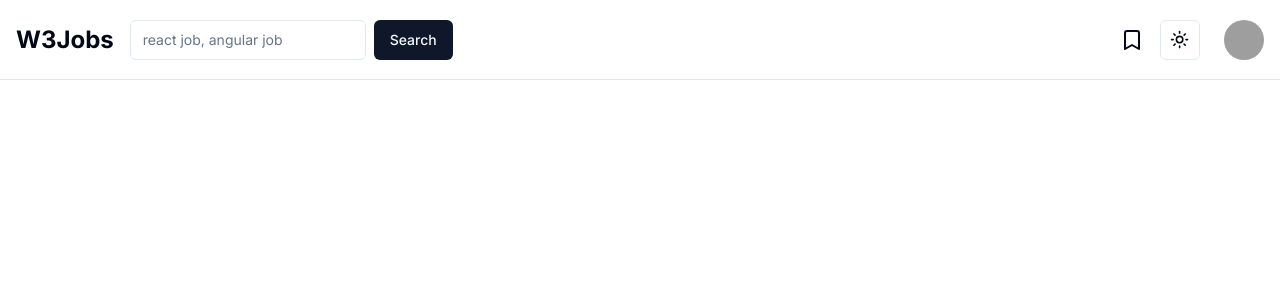
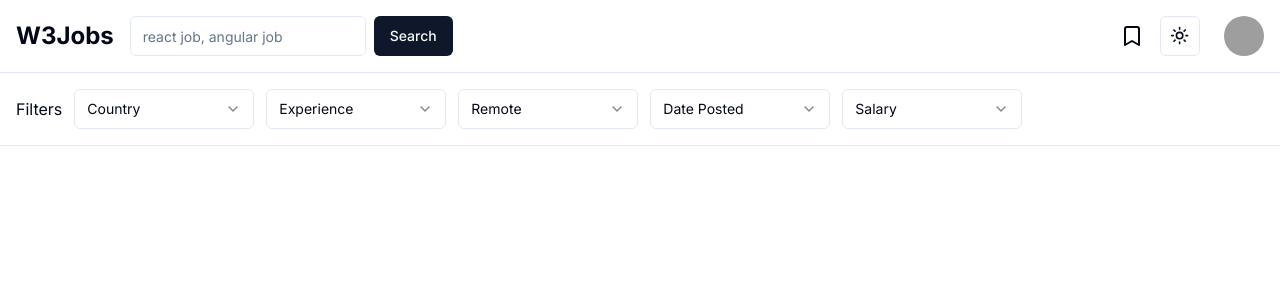
Before and after one commit to ashsajal1/w3jobs, a Next.js app: page / in a window 1280 px wide. Shown: the top 300 px of the page. Built offline with nearby package versions, Linux system fonts and the light colour scheme; grey boxes are pictures that could not be loaded.

Commit message:
feat: create fiilters with select component for enhance search experience

```diff
--- a/src/components/partials/navbar.tsx
+++ b/src/components/partials/navbar.tsx
@@ -3,10 +3,17 @@ import { BookmarkIcon } from "lucide-react";
 import { Input } from "@/components/ui/input";
 import { Button } from "@/components/ui/button";
 import { ModeToggle } from "../mode-toggle";
+import { Select, SelectTrigger, SelectValue, SelectContent, SelectGroup, SelectLabel, SelectItem } from "@/components/ui/select";
 
 export default function Navbar() {
+
+    const experiences = ['Enter level', 'Mid level', 'Senior']
+    const workType = ['Remote','Onsite','Hybrid']
+    const datePosted = ['Past month','Past week','Past 24 hours', 'Anytime']
+    const salaryRanges = ['$40000+','$60000+','$80000+','$100000+','$150000+',]
     return (
-        <nav className="p-4 h-[80px] fixed top-0 w-full border-b flex justify-between items-center">
+        <nav className="h-[80px] fixed top-0 w-full flex flex-col justify-between">
+            <section className="p-4 border-b flex justify-between items-center w-full">
                 <div className="flex items-center gap-4">
                     <p className="font-bold text-2xl">W3Jobs</p>
                     <form className="flex items-center gap-2">
@@ -25,6 +32,94 @@ export default function Navbar() {
                         <AvatarFallback>CN</AvatarFallback>
                     </Avatar>
                 </div>
+            </section>
+
+            <section className="p-4 border-b flex justify-start gap-3 items-center w-full">
+                <p>Filters</p>
+                <Select>
+                    <SelectTrigger className="w-[180px]">
+                        <SelectValue placeholder="Country" />
+                    </SelectTrigger>
+                    <SelectContent>
+                        <SelectGroup>
+                            <SelectLabel>Fruits</SelectLabel>
+                            <SelectItem value="United States">United States</SelectItem>
+                            <SelectItem value="Bangladesh">Bangladesh</SelectItem>
+
+                        </SelectGroup>
+                    </SelectContent>
+                </Select>
+
+                <Select>
+                    <SelectTrigger className="w-[180px]">
+                        <SelectValue placeholder="Experience" />
+                    </SelectTrigger>
+                    <SelectContent>
+                        <SelectGroup>
+                            <SelectLabel>Experience</SelectLabel>
+                            {
+                                experiences.map((experience: string) => (
+                                    <SelectItem key={experience} value={experience}>{experience}</SelectItem>
+
+                                ))
+                            }
+
+                        </SelectGroup>
+                    </SelectContent>
+                </Select>
+
+                <Select>
+                    <SelectTrigger className="w-[180px]">
+                        <SelectValue placeholder="Remote" />
+                    </SelectTrigger>
+                    <SelectContent>
+                        <SelectGroup>
+                            <SelectLabel>Work type</SelectLabel>
+                            {
+                                workType.map((wt: string) => (
+                                    <SelectItem key={wt} value={wt}>{wt}</SelectItem>
+
+                                ))
+                            }
+                        </SelectGroup>
+                    </SelectContent>
+                </Select>
+
+                <Select>
+                    <SelectTrigger className="w-[180px]">
+                        <SelectValue placeholder="Date Posted" />
+                    </SelectTrigger>
+                    <SelectContent>
+                        <SelectGroup>
+                            <SelectLabel>Date Posted</SelectLabel>
+                            {
+                                datePosted.map((date: string) => (
+                                    <SelectItem key={date} value={date}>{date}</SelectItem>
+
+                                ))
+                            }
+                        </SelectGroup>
+                    </SelectContent>
+                </Select>
+
+                <Select>
+                    <SelectTrigger className="w-[180px]">
+                        <SelectValue placeholder="Salary" />
+                    </SelectTrigger>
+                    <SelectContent>
+                        <SelectGroup>
+                            <SelectLabel>Salary Range</SelectLabel>
+                            {
+                                salaryRanges.map((salary: string) => (
+                                    <SelectItem key={salary} value={salary}>{salary}</SelectItem>
+
+                                ))
+                            }
+                        </SelectGroup>
+                    </SelectContent>
+                </Select>
+
+            </section>
         </nav>
     )
 }
```
Lines whose indentation alone changed are shown as unchanged.
